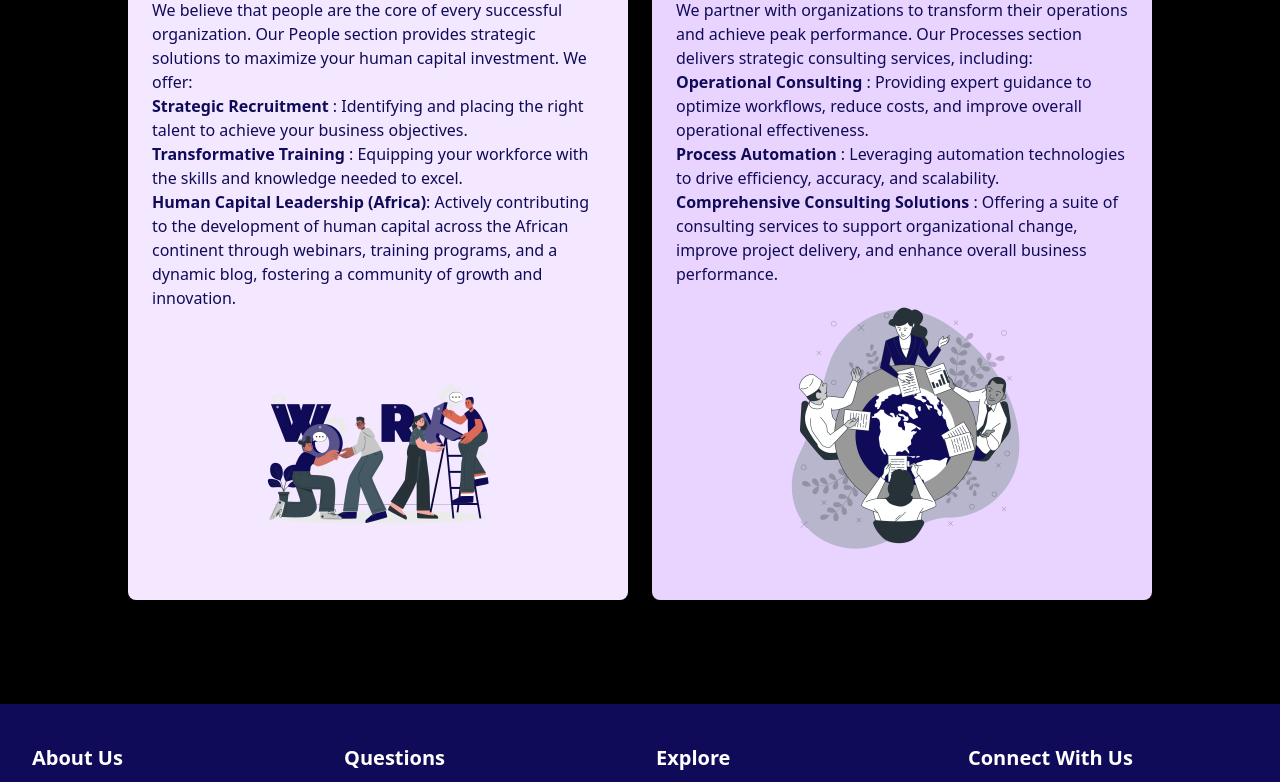
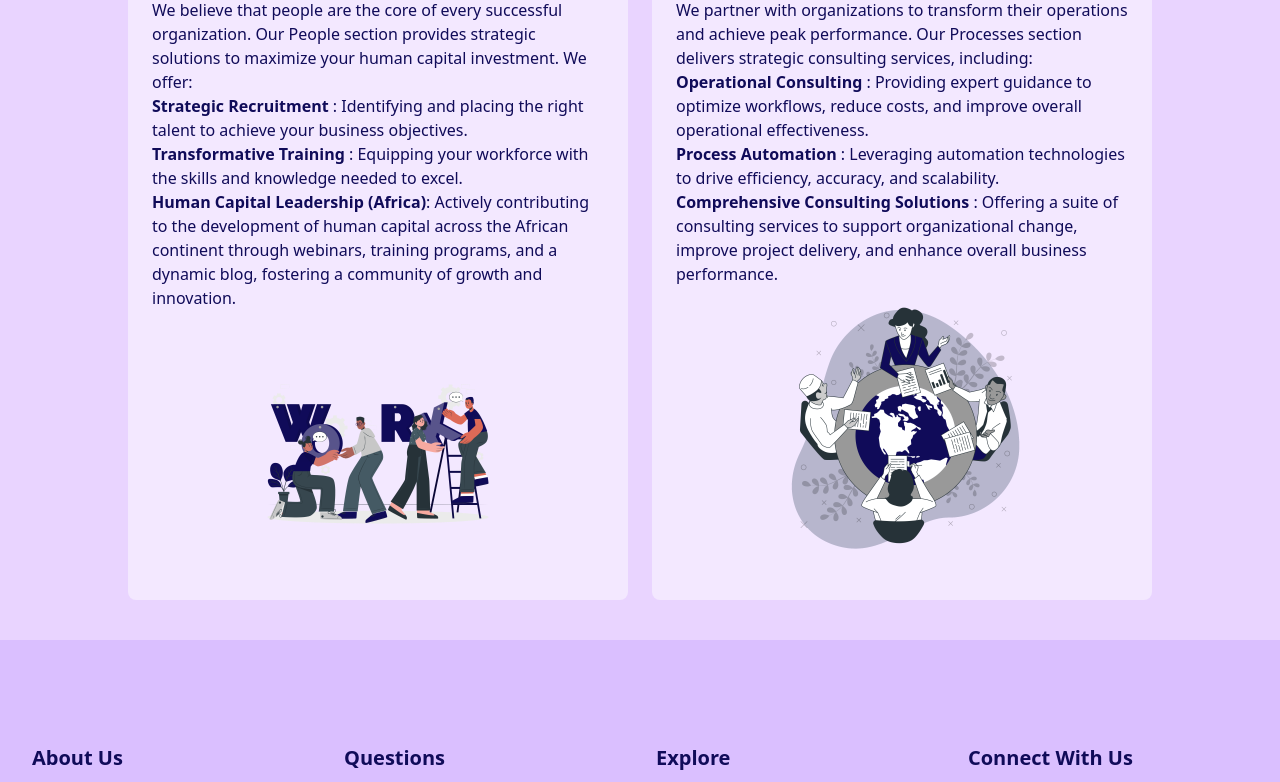
Before and after one commit to streetopsng/streetops, a Next.js app: page / in a window 1280 px wide. Shown: the part 1128-1910 px from the top of the page. Built offline with nearby package versions, Linux system fonts and the light colour scheme.

Commit message:
update on color

```diff
--- a/src/app/layout.tsx
+++ b/src/app/layout.tsx
@@ -15,7 +15,7 @@ export default function RootLayout({
   return (
     <html lang="en">
       <body
-        className={`bg-black text-wht `}
+        className={`bg-[#dabfff] text-primary `}
       >
         {children}
       </body>
--- a/src/components/LandingPageComponents/Footer.tsx
+++ b/src/components/LandingPageComponents/Footer.tsx
@@ -5,12 +5,12 @@ import { FaTwitter, FaLinkedin, FaFacebookF } from "react-icons/fa";
 
 const Footer = () => {
   return (
-    <footer className="bg-primary text-gray-300 mt-16 py-10">
+    <footer className="bg-[#dabfff] text-primary mt-16 py-10">
       <div className="max-w-7xl mx-auto px-4 sm:px-6 lg:px-8">
         <div className="grid grid-cols-1 sm:grid-cols-2 md:grid-cols-4 gap-8">
           {/* Company Info */}
           <div>
-            <h2 className="text-xl font-semibold text-white mb-3">About Us</h2>
+            <h2 className="text-xl font-semibold text-primary mb-3">About Us</h2>
             <p className="text-sm leading-relaxed">
               We drive the future of work by integrating people, processes, and performance. Our solutions empower organizations to adapt, scale, and succeed in a dynamic market.
             </p>
@@ -18,7 +18,7 @@ const Footer = () => {
 
           {/* Help Section */}
           <div>
-            <h2 className="text-xl font-semibold text-white mb-3">Questions</h2>
+            <h2 className="text-xl font-semibold text-primary mb-3">Questions</h2>
             <ul className="space-y-2 text-sm">
               <li>
                 <Link href="/help" className="hover:text-white">Help</Link>
@@ -31,7 +31,7 @@ const Footer = () => {
 
           {/* Team/Services Links */}
           <div>
-            <h2 className="text-xl font-semibold text-white mb-3">Explore</h2>
+            <h2 className="text-xl font-semibold text-primary mb-3">Explore</h2>
             <ul className="space-y-2 text-sm">
               <li>
                 <Link href="/people" className="hover:text-white">Team</Link>
@@ -50,7 +50,7 @@ const Footer = () => {
 
           {/* Social Media & Copyright */}
           <div>
-            <h2 className="text-xl font-semibold text-white mb-3">Connect With Us</h2>
+            <h2 className="text-xl font-semibold text-primary mb-3">Connect With Us</h2>
             <div className="flex space-x-4 mb-4">
               <Link href="https://twitter.com" target="_blank" aria-label="Twitter">
                 <FaTwitter className="hover:text-white text-lg" />
--- a/src/components/LandingPageComponents/Section.tsx
+++ b/src/components/LandingPageComponents/Section.tsx
@@ -6,7 +6,7 @@ import { FaArrowRight } from 'react-icons/fa';
 
 const Section = () => {
   return (
-    <div className="xl:px-32 md:px-8 px-4 flex flex-col justify-start items-center min-h-screen px-4  lg:px-20 py-10 space-y-10 text-primary">
+    <div className="xl:px-32 md:px-8 px-4 flex flex-col bg-purple-200 justify-start items-center min-h-screen px-4  lg:px-20 py-10 space-y-10 text-primary">
       {/* Header Section */}
       {/* <div className="text-center space-y-4 max-w-2xl">
         <h1 className="font-semibold text-2xl sm:text-3xl lg:text-[2.7rem] leading-tight">
@@ -25,7 +25,7 @@ const Section = () => {
       </div> */}
 
       {/* work life balance */}
-      <div className="flex flex-col lg:flex-row  items-center bg-[#e0dcfa] p-6 rounded-lg gap-6 w-full max-w-6xl">
+      <div className="flex flex-col lg:flex-row  items-center  p-6 rounded-lg gap-6 w-full max-w-6xl">
         <div className="flex-1 space-y-4">
           <h2 className="font-semibold text-2xl lg:text-[2.2rem] leading-snug  lg:text-start text-center">
           The Future of <span> </span>
@@ -75,7 +75,7 @@ const Section = () => {
         </div>
 
         {/* Processes */}
-        <div className="flex-1 bg-purple-200 p-6 rounded-lg flex flex-col items-center">
+        <div className="flex-1 bg-purple-100 p-6 rounded-lg flex flex-col items-center">
           <h2 className=" uppercase font-semibold text-xl lg:text-2xl text-center">
            Processes
           </h2>
--- a/src/components/LandingPageComponents/Sponsors.tsx
+++ b/src/components/LandingPageComponents/Sponsors.tsx
@@ -6,7 +6,7 @@ const sponsors = [FaApple, FaGoogle, FaMicrosoft, FaAmazon, FaFacebook]
 
 export default function Sponsors() {
   return (
-    <div className="overflow-hidden bg-gray-500 py-6">
+    <div className="overflow-hidden bg-[#dabfff] py-6">
       <div className="flex animate-marquee lg:space-x-64 space-x-16 w-max text-4xl text-primary">
         {[...sponsors, ...sponsors,...sponsors,...sponsors].map((Icon, index) => (
           <Icon key={index} />
```
